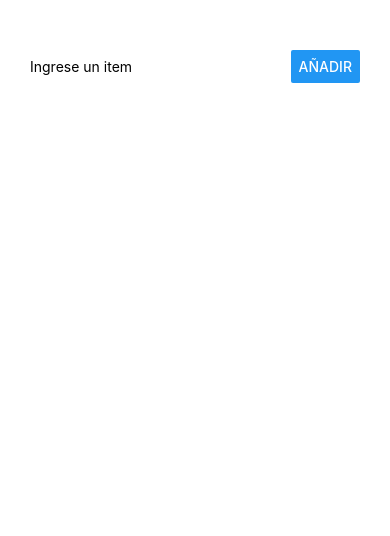
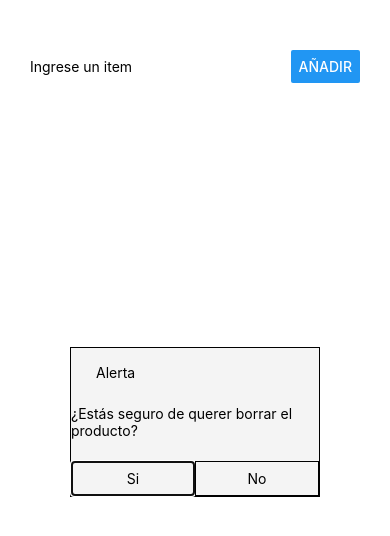
Before and after one commit to urielmilgron/ReactNativeCoder, a React Native app: screen / in a window 390 px wide. Shown: the top 536 px of the page. Built offline with nearby package versions, Linux system fonts and the light colour scheme.

Commit message:
modal added

```diff
--- a/App.js
+++ b/App.js
@@ -1,41 +1,141 @@
-import { StatusBar } from 'expo-status-bar';
-import { useState } from 'react';
-import { StyleSheet, Text, View, TextInput, Button, FlatList } from 'react-native';
+import { StatusBar } from "expo-status-bar";
+import { useState } from "react";
+import {
+  StyleSheet,
+  Text,
+  View,
+  TextInput,
+  Button,
+  FlatList,
+  Modal,
+  TouchableHighlight,
+} from "react-native";
 
 export default function App() {
-  const [textValue, setTextValue] = useState('');
-  const [itemList, setItemList] = useState([])
+  const [textValue, setTextValue] = useState("");
+  const [itemList, setItemList] = useState([]);
+  const [modalVisible, setModalVisible] = useState(true);
+  const [itemSelected, setItemSelected] = useState({});
 
-  const onHandleChangeItem = text => setTextValue(text)
-  const onSendItem = () => setItemList(prevState => [...prevState,{id:Math.random(), value:textValue}])
+
+  const onHandleDelete = () => {}
+  const onHandleModal = () => {}
+
+  const onHandleChangeItem = (text) => setTextValue(text);
+  const onSendItem = () =>
+    setItemList((prevState) => [
+      ...prevState,
+      { id: Math.random(), value: textValue },
+    ]);
+
+
   return (
     <View style={styles.container}>
       <StatusBar style="auto" />
       <View style={styles.inputContainer}>
-      <TextInput style={styles.input} placeholder='Ingrese un item' value={textValue} onChangeText={onHandleChangeItem}/>
-      <Button style={styles.buttonAdd} onPress={onSendItem} title='Añadir'></Button>
+        <TextInput
+          style={styles.input}
+          placeholder="Ingrese un item"
+          value={textValue}
+          onChangeText={onHandleChangeItem}
+        />
+        <Button
+          style={styles.buttonAdd}
+          onPress={onSendItem}
+          title="Añadir"
+        ></Button>
       </View>
       <View>
-      <FlatList data={itemList} renderItem={({item}) => (<Text>{item.value}</Text>)} keyExtractor={item => item.id}/>
+        <FlatList
+          data={itemList}
+          renderItem={({ item }) => <Text>{item.value}</Text>}
+          keyExtractor={(item) => item.id}
+        />
       </View>
+      <Modal visible={modalVisible} animationType="fade"  transparent={true}>
+        <View style={styles.modalViewContainer}>
+        <View style={styles.modalViewContent}>
+        <View style={styles.modalTitle}>
+          <Text style={styles.modalTitleText}>Alerta</Text>
+        </View>
+        <View style={styles.modalMessage}>
+          <Text>¿Estás seguro de querer borrar el producto?</Text>
+        </View>
+        <View style={styles.modalButtons}>
+        <TouchableHighlight style={[styles.modalButton, styles.modalButtonRight]}>
+          <Text>Si</Text>
+        </TouchableHighlight>
+        <TouchableHighlight style={styles.modalButton}>
+          <Text>No</Text>
+        </TouchableHighlight>
+        </View>
+        </View>
+        </View>
+      </Modal>
     </View>
   );
 }
 
 const styles = StyleSheet.create({
   container: {
-    padding:30,
+    padding: 30,
   },
-  inputContainer:{
-    marginTop:20,
-    justifyContent:'space-between',
+  inputContainer: {
+    marginTop: 20,
+    justifyContent: "space-between",
+    flexDirection: "row",
+  },
+  input: {
+    width: 200,
+  },
+  buttonAdd: {
+    color: "#ff0000",
+  },
+  modalViewContainer:{
+    flex:1,
+    justifyContent: 'center',
+    alignItems: 'center',
+  },
+  modalViewContent:{
+    backgroundColor:"red",
+    height:150,
+    width:250,
+    borderWidth: 0.15,
+    backgroundColor: '#f4f4f4',
+
+  },
+  modalTitle:{
+    flex:1,
+    justifyContent: 'center',
+    alignItems: 'baseline',
+  },
+  modalTitleText:{
+    marginLeft:25
+  },
+  modalMessage:{
+    flex:1,
+    justifyContent: 'center',
+    alignItems: 'center',
+
+  },
+  modalButtons:{
+    height:40,
+    flex:1,
     flexDirection:'row',
+    justifyContent:'space-around',
+    alignItems:'flex-end'
   },
-  input:{
-    width:200,
+  modalButton:{
+    flex:1,
+    height:35,
+    justifyContent: 'center',
+    alignItems: 'center',
+
+    borderWidth:0.15
+
   },
-  buttonAdd:{
-    color:"#ff0000"
+  modalButtonRight:{
+
   }
 });
 //Los nombres que de estilos que tienen que ver
--- a/package.json
+++ b/package.json
@@ -9,10 +9,10 @@
     "web": "expo start --web"
   },
   "dependencies": {
-    "expo": "~49.0.7",
+    "expo": "^49.0.9",
     "expo-status-bar": "~1.6.0",
     "react": "18.2.0",
-    "react-native": "0.72.3"
+    "react-native": "0.72.4"
   },
   "devDependencies": {
     "@babel/core": "^7.20.0"
```
Also changed, not shown: 1 other file (tests, documents, lock files or other folders).
